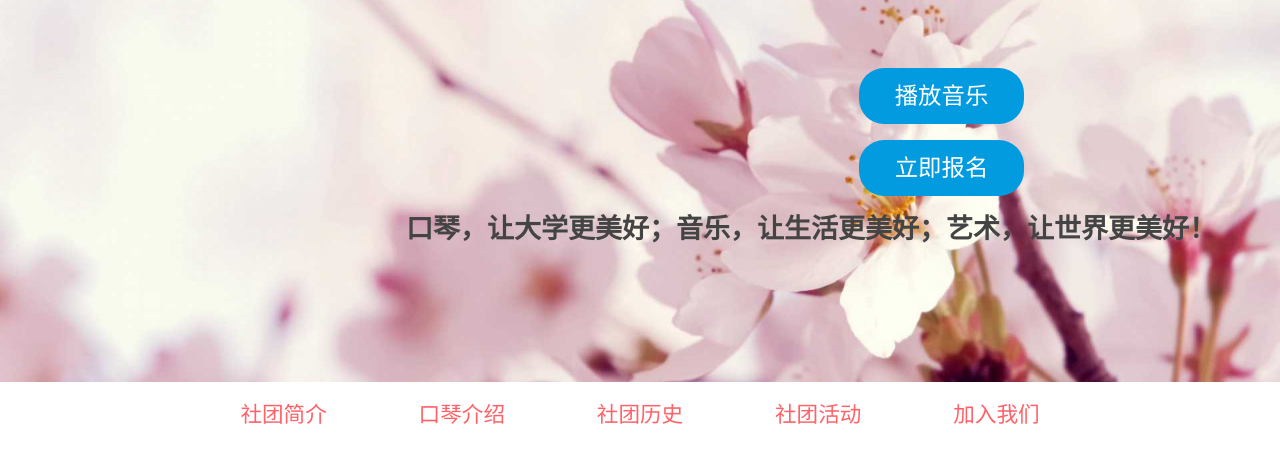
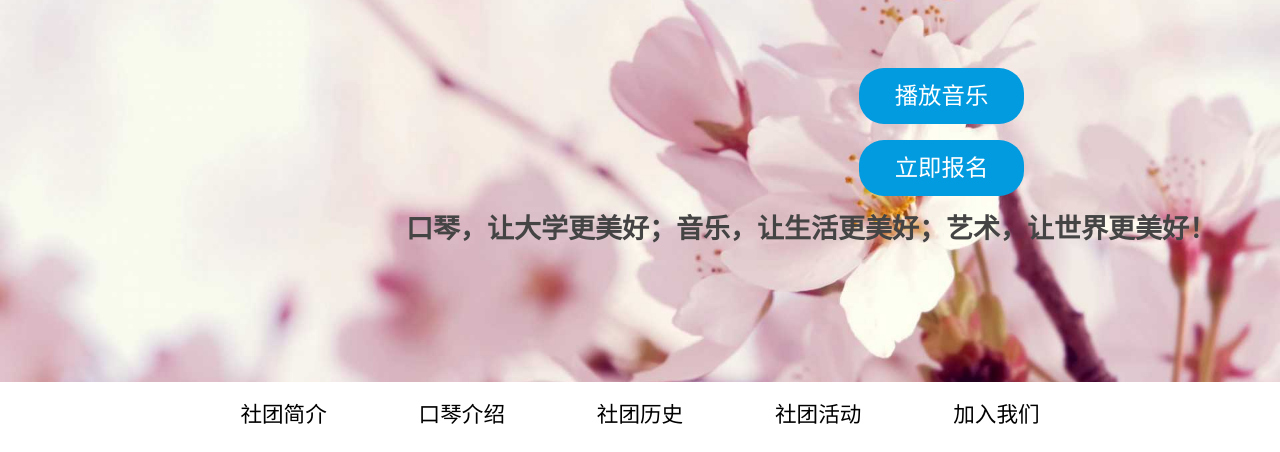
Before and after one commit to soundofsakura/soundofsakura2016, a plain HTML site: page index.html in a window 1280 px wide. Shown: the part 348-800 px from the top of the page. Drawn offline with Linux system fonts and the light colour scheme.

Commit message:
change some style

```diff
--- a/index.html
+++ b/index.html
@@ -144,6 +144,7 @@
 	</section>
   	<div id="concertimg">
   		<div class="row">
+  			<div class="col-md-3 col-sm-4 col-xs-6"><img src="img/concert9.jpg" alt=""></div>
   			<div class="col-md-3 col-sm-4 col-xs-6"><img src="img/concert1.jpg" alt=""></div>
   			<div class="col-md-3 col-sm-4 col-xs-6"><img src="img/concert2.jpg" alt=""></div>
   			<div class="col-md-3 col-sm-4 col-xs-6"><img src="img/concert3.jpg" alt=""></div>
@@ -152,7 +153,6 @@
   			<div class="col-md-3 col-sm-4 col-xs-6"><img src="img/concert6.jpg" alt=""></div>
   			<div class="col-md-3 col-sm-4 col-xs-6"><img src="img/concert7.jpg" alt=""></div>
         <div class="col-md-3 col-sm-4 col-xs-6"><img src="img/concert8.jpg" alt=""></div>
-  			<div class="col-md-3 col-sm-4 col-xs-6"><img src="img/concert9.jpg" alt=""></div>
   		</div>
   	</div>
   </div>
--- a/style.css
+++ b/style.css
@@ -88,7 +88,7 @@ header{
   text-align: center;
 }
 #nav a{
-  color: #ff6268;
+  color: #000;
 }
 .nav-collapse{
   border: 0;
```
Also changed, not shown: contentstyle.css (line endings or trailing spaces), img/concert9.jpg.
